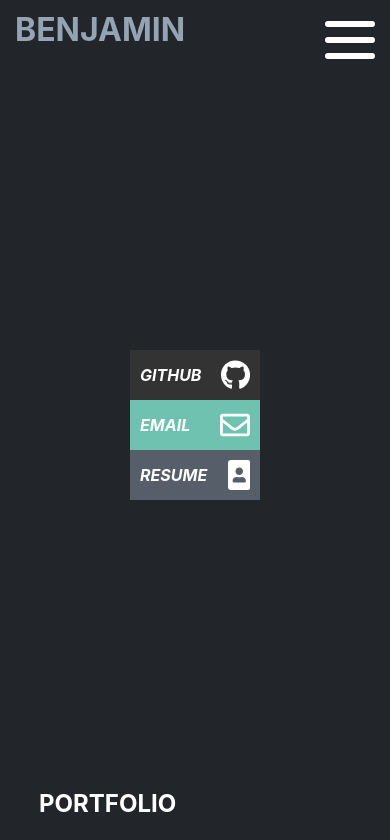
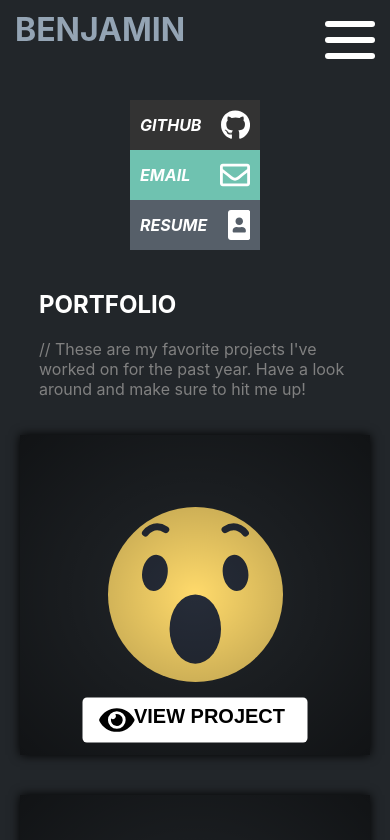
Before and after one commit to BenjaminLesne/Portfolio, a React (Create React App) app: page /Portfolio/Projects in a window 390 px wide. Shown: the top 840 px of the page. Built offline with nearby package versions, Linux system fonts and the light colour scheme.

Commit message:
update 29.10.2020 11h33

```diff
--- a/src/App.css
+++ b/src/App.css
@@ -741,6 +741,14 @@ footer ul li a {
     height: 30%;
     width: 30%;
   }
+
+  .addressWrapper {
+    height: initial;
+  }
+
+  .row {
+    height: auto;
+  }
 }
 
 @media screen and (max-width: 500px) {
```
